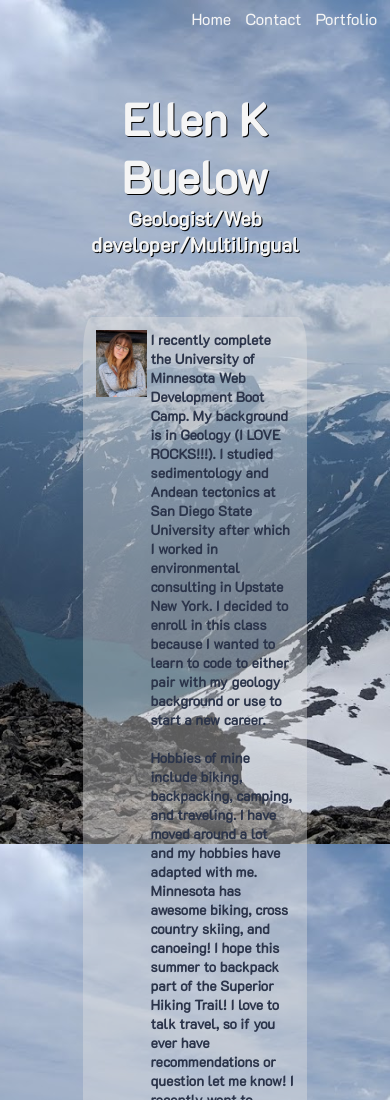
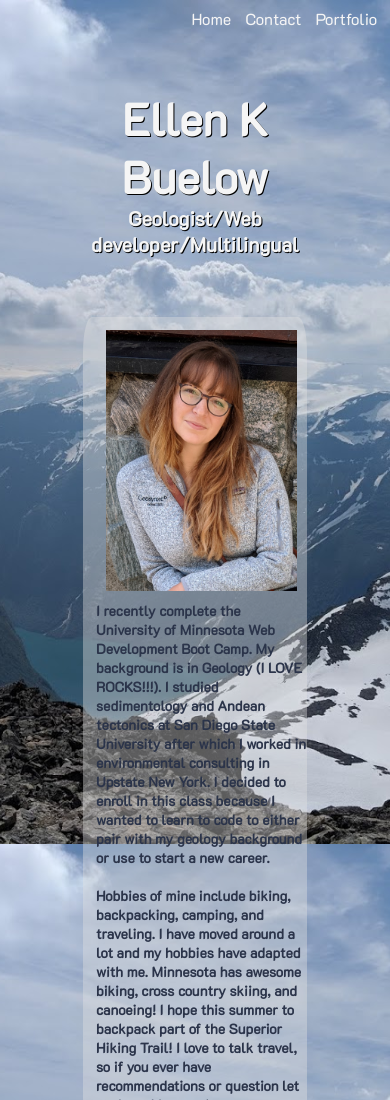
Before and after one commit to buelowek1225/HTML_CSS_Portfolio, a plain HTML site: page index.html in a window 390 px wide. Shown: the top 1100 px of the page. Drawn offline with Linux system fonts and the light colour scheme.

Commit message:
Index responsive changes

```diff
--- a/css/style.css
+++ b/css/style.css
@@ -57,11 +57,14 @@ h3 {
 }
 
 .profile_pic {
-  width: 25%;
-  height: 45%;
-  margin: 1%;
+  width: 191px;
+  height: 261px;
+  margin-bottom: 10px;
+  margin-right: 10px;
+  margin-left: 10px;
   align-content: left;
   display: inline;
+  float: left;
 }
 .profile_discrip {
   display: inline;
@@ -164,6 +167,7 @@ h3 {
   width: 100%;
   align-content: center;
   margin: auto;
+  justify-content: center;
 }
 
 .row-item {
--- a/index.html
+++ b/index.html
@@ -19,8 +19,8 @@
     <h3>Geologist/Web developer/Multilingual</h3>
   </div>
   <div class="personal">
-    <img src="images/LinkedIn-Image.jpg" alt="Profile Picture" class="profile_pic">
     <div class="profile_discrip">
+      <img src="images/LinkedIn-Image.jpg" alt="Profile Picture" class="profile_pic">
       I recently complete the University of Minnesota Web Development Boot Camp. My background is in Geology (I LOVE ROCKS!!!). I studied sedimentology and Andean tectonics at San Diego State University after which I worked in environmental consulting in Upstate New York. I decided to enroll in this class because I wanted to learn to code to either pair with my geology background or use to start a new career.
         <br>
         <br>
```
